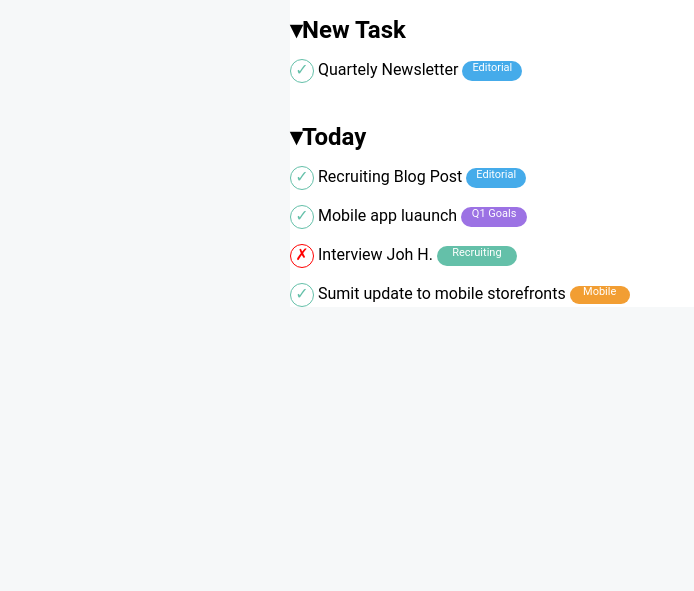
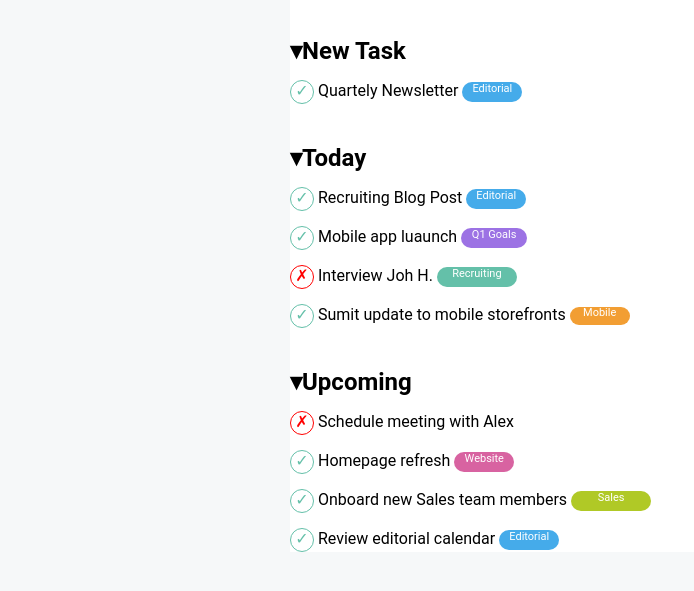
Before and after one commit to Alex100688/html-css-toboolist, a plain HTML site: page index.html in a window 1280 px wide. Shown: the part 123-714 px from the top of the page, without its empty margins (0-694 px from the left). Drawn offline with Linux system fonts and the light colour scheme; a web font is replaced by a local one.

Commit message:
finito il main con tutti i task

```diff
--- a/css/style.css
+++ b/css/style.css
@@ -29,12 +29,16 @@ h1{
 } */
 .first-button{
     border-radius: 5px;
+    width: 70px;
+    height: 35px;
     border: 0px solid  #45ABEA ;
     background-color: #45ABEA;
     color: white;
 }
 .second-button{
     border-radius: 5px;
+    width: 80px;
+    height: 40px;
     border: 0px solid lightslategray;
     color: lightslategray;
     margin-left: 5px;
@@ -115,5 +119,27 @@ h1{
     font-size: 11px;
     text-align: center;
     vertical-align: middle;
+}
+.task-5{display: inline-block;
+    width: 60px;
+    height: 20px;
+    border-radius: 12px;
+    border: 0px solid #D863A1;
+    background-color:#D863A1;
+    color: white;
+    font-size: 11px;
+    text-align: center;
+    vertical-align: middle;
+}
+.task-6{display: inline-block;
+    width: 80px;
+    height: 20px;
+    border-radius: 12px;
+    border: 0px solid #B0C926;
+    background-color:#B0C926;
+    color: white;
+    font-size: 11px;
+    text-align: center;
+    vertical-align: middle;
 
 }
--- a/index.html
+++ b/index.html
@@ -35,9 +35,10 @@
                 <div class="selection">Quartely Newsletter</div>
                 <div class="task-1">Editorial</div>
             </div>
-            <!-- inizio primo option -->
+            <!-- fine primo option -->
         </section>
         <section class="option">
+            <!-- inizio second option -->
             <div>
                 <h2>&dtrif;Today</h2>
                 <div class="check-green">&#10003;</div>
@@ -59,6 +60,31 @@
                 <div class="selection">Sumit update to mobile storefronts</div>
                 <div class="task-4">Mobile</div>
             </div>
+            <!-- fine second option -->
+        </section>
+        <section class="option">
+            <div>
+                <h2>&dtrif;Upcoming</h2>
+                <div class="check-red">&#10007;</div>
+                <div class="selection">Schedule meeting with Alex</div>
+            </div>
+            <div>
+                <div class="check-green">&#10003;</div>
+                <div class="selection">Homepage refresh</div>
+                <div class="task-5">Website</div>
+            </div>
+            <div>
+                <div class="check-green">&#10003;</div>
+                <div class="selection">Onboard new Sales team members</div>
+                <div class="task-6">Sales</div>
+            </div>
+            <div>
+                <div class="check-green">&#10003;</div>
+                <div class="selection">Review editorial calendar</div>
+                <div class="task-1">Editorial</div>
+            </div>
+
+
         </section>
     </main>
 
```
